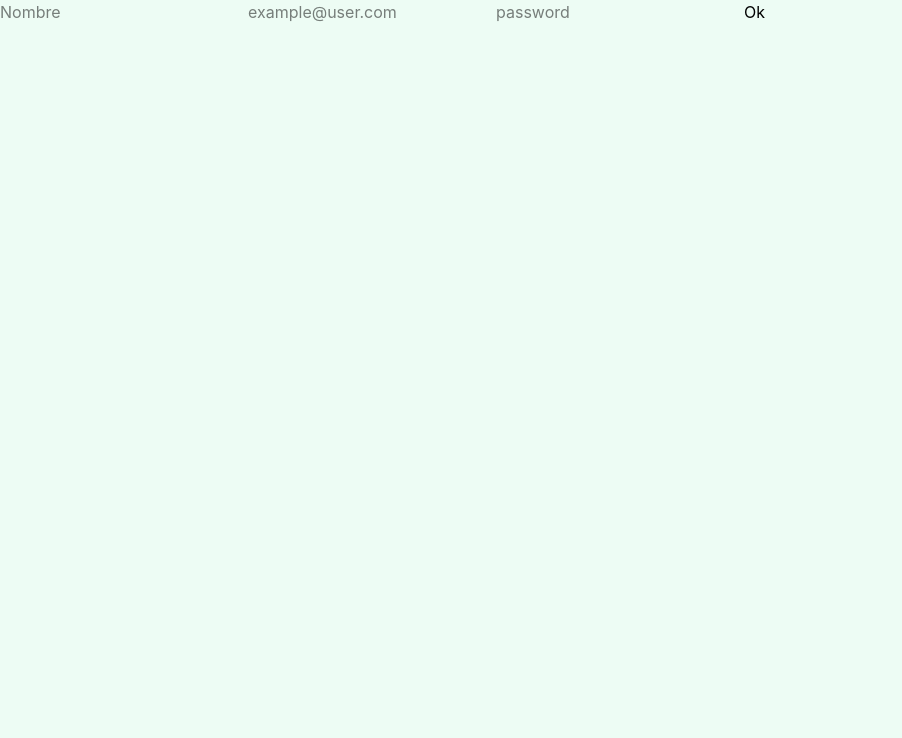
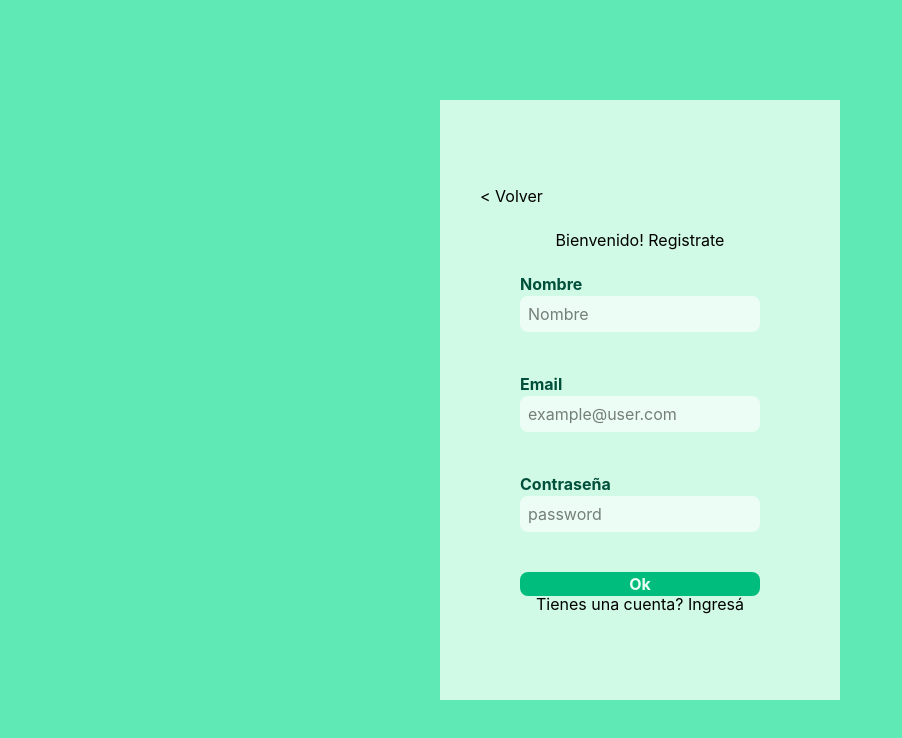
Before and after one commit to rejuanigg/fishing-store-frontend, a Vue app in the folder fishing-store-frontend/: page /register in a window 1280 px wide. Shown: the top 738 px of the page, without its empty margins (0-902 px from the left). Built offline with nearby package versions, Linux system fonts and the light colour scheme.

Commit message:
feat(login/register): add the ui to login and registrer view, implement logout and delete cart

```diff
--- a/fishing-store-frontend/src/App.vue
+++ b/fishing-store-frontend/src/App.vue
@@ -8,6 +8,7 @@ import { RouterView } from 'vue-router';
 <template>
 
 <RouterView></RouterView>
+<RouterLink></RouterLink>
 
 </template>
 
--- a/fishing-store-frontend/src/components/CartItem.vue
+++ b/fishing-store-frontend/src/components/CartItem.vue
@@ -29,13 +29,26 @@ const cart = cartStore();
 
       <div class="flex justify-between">
         <div class="flex items-center w-30 justify-between">
-            <button class="flex items-center justify-center h-5 w-5 rounded-sm bg-emerald-950 text-emerald-50 border border-solid border-emerald-500 hover:bg-emerald-200 hover:text-emerald-950" @click="cart.decrement(product.id)">-</button>
+            <button class="flex items-center justify-center h-5 w-5 rounded-sm bg-emerald-950 text-emerald-50 border border-solid border-emerald-500 hover:bg-emerald-200 hover:text-emerald-950"
+            @click="cart.decrement(product.id)">
+              -
+          </button>
             <span class="text-emerald-950 font-bold">{{ product.quantity }}</span>
-            <button class="flex items-center justify-center h-5 w-5 rounded-sm bg-emerald-950 text-emerald-50 border border-solid border-emerald-500 hover:bg-emerald-200 hover:text-emerald-950" @click="cart.increment(product.id)">+</button>
+            <button class="flex items-center justify-center h-5 w-5 rounded-sm bg-emerald-950 text-emerald-50 border border-solid border-emerald-500 hover:bg-emerald-200 hover:text-emerald-950"
+            @click="cart.increment(product.id)">
+              +
+          </button>
         </div>
         <div class="font-bold">$ {{ product.price }}</div>
       </div>
     </div>
 
+    <div>
+      <span class="text-red-300 font-bold cursor-pointer"
+      @click="cart.removeProduct(product.id)">
+        X
+    </span>
+    </div>
+
   </div>
 </template>
--- a/fishing-store-frontend/src/components/Nav.vue
+++ b/fishing-store-frontend/src/components/Nav.vue
@@ -1,41 +1,33 @@
 <script setup>
-import CartView from '@/router/CartView.vue';
-import HomeView from '@/router/HomeView.vue';
-import ProductView from '@/router/ProductView.vue';
+
 import { cartStore } from '@/stores/cart';
-import { computed, ref } from 'vue';
+import { useAuthStore } from '@/stores/auth';
 
+const authStore = useAuthStore();
 const cart = cartStore();
 
-const routes = {
-  '/': HomeView,
-  '/products': ProductView,
-  '/cart':CartView
-}
-
-const currentPath = ref(window.location.hash);
-
-window.addEventListener('hashchange', ()=>{
-  currentPath.value = window.location.hash;
-})
-
-const currentView = computed(()=>{
-  return routes[currentPath.value.slice(1)||'/|| NotFound']
-})
+const hasToken = localStorage.getItem("token")
 
 </script>
 
 <template>
 <div class="h-20 top-0 fixed w-full z-2 bg-emerald-50 flex justify-between items-center px-20">
-  <img class="h-20 w-20" src="../assets/hellfish.jpg">
+  <img class="h-20 w-20" src="../assets/hellfish.jpg"></img>
+  <ul class="w-2/4 flex justify-between">
+    <RouterLink to="/">Home</RouterLink>
+    <RouterLink to="/products">Products</RouterLink>
+  </ul>
 
-  </img>
-  <ul class="w-2/4 flex justify-between">
-    <a href="/">Home</a>
-    <a href="/products">Productos</a>
-  </ul>
+  <div v-if="hasToken === null">
+    <RouterLink to="/login">Login</RouterLink>
+  </div>
+
+  <div v-else>
+    <button @click="authStore.logout">Logout</button>
+  </div>
+
   <div class="">
-    <a href="/cart">Carrito</a>
+    <RouterLink to="/cart">Cart</RouterLink>
     <span>{{ cart.count }}</span>
   </div>
 </div>
--- a/fishing-store-frontend/src/router/CartView.vue
+++ b/fishing-store-frontend/src/router/CartView.vue
@@ -1,15 +1,11 @@
 <script setup>
 import CartItem from '@/components/CartItem.vue';
-import api from '@/services/api';
 import { cartStore } from '@/stores/cart';
 import CartInfo from '@/components/CartInfo.vue';
 import Nav from '@/components/Nav.vue';
 
 const cart = cartStore();
 
-function confirmOrder(){
-  api.post('/orders', { products: cart.product.map(p => ({ product_id: p.id, quantity: p.quantity})) })
-}
 </script>
 
 <template>
--- a/fishing-store-frontend/src/router/HomeView.vue
+++ b/fishing-store-frontend/src/router/HomeView.vue
@@ -25,9 +25,12 @@ function addCartItem(product) {
   <Nav></Nav>
 
   <Hero></Hero>
-  <div class="w-3/4 grid grid-cols-3 gap-4">
-    <ProductCard v-for="product in products" :product="product" @add-cart="addCartItem"></ProductCard>
+  <div class="flex justify-center items-center">
+    <div class="w-3/4 grid grid-cols-3 gap-4 mt-50">
+      <ProductCard v-for="product in products" :product="product" @add-cart="addCartItem"></ProductCard>
+    </div>
   </div>
+
 </template>
 
 <style scoped>
--- a/fishing-store-frontend/src/router/LoginView.vue
+++ b/fishing-store-frontend/src/router/LoginView.vue
@@ -14,7 +14,7 @@ async function onSubmit(){
   const response = await api.post('/login', {
     email:email.value,
     password:password.value,
-  })
+})
 
   authStore.login(response.data.token);
   localStorage.setItem('token', response.data.token);
@@ -25,9 +25,37 @@ async function onSubmit(){
 </script>
 
 <template>
-  <form @submit.prevent="onSubmit" id="login">
-    <input type="text" placeholder="example@user.com" v-model="email">
-    <input type="password" placeholder="password" v-model="password">
-    <button>Ok</button>
-  </form>
+
+<button @click="authStore.logout">LOGOUT</button>
+
+  <div class="w-full h-svh flex justify-center items-center">
+    <div class="bg-emerald-300 h-100 w-100 flex flex-col justify-center gap-5 items-center">
+      <div class="w-full flex pl-10">
+        <RouterLink to="/"> < Volver</RouterLink>
+      </div>
+      <span>Inicia Sesion</span>
+      <form class="h-2/4 w-3/5 flex flex-col gap-10" @submit.prevent="onSubmit" id="login">
+        <div class="flex flex-col w-full h-15">
+          <label class="font-bold text-emerald-900" for="login-email">Email</label>
+          <input class="bg-emerald-50 h-full p-2 rounded-lg" type="text" placeholder="example@user.com" v-model="email" id="login-email">
+        </div>
+
+        <div class="flex flex-col w-full h-15">
+          <label class="font-bold text-emerald-900" for="login-password">Contraseña</label>
+          <input class="bg-emerald-50 h-full p-2 rounded-lg" type="password" placeholder="password" v-model="password" id="login-password">
+        </div>
+
+        <button class="bg-emerald-500 rounded-lg font-bold text-emerald-50">Ok</button>
+      </form>
+
+      <div>
+        <span>
+          No tienes una cuenta?
+          <RouterLink to="/register">Registrate</RouterLink>
+        </span>
+      </div>
+
+    </div>
+
+  </div>
 </template>
--- a/fishing-store-frontend/src/router/ProductView.vue
+++ b/fishing-store-frontend/src/router/ProductView.vue
@@ -33,6 +33,8 @@ function addCartItem(product) {
   cart.addProduct(product);
 }
 
+const viewAll = () =>{ return selectedCategory.value = null}
+
 console.log(products)
 
 </script>
@@ -43,18 +45,20 @@ console.log(products)
   <Nav></Nav>
   <div class="mt-20 pt-20 flex flex-col items-center">
     <h1 class="text-2xl text-emerald-800 font-bold">Productos</h1>
-    <div class="my-20 w-full flex justify-center gap-20">
+    <div class="flex justify-center items-start w-full my-20 gap-20">
+
       <div class="grid grid-cols-2 sm:grid-cols-3 gap-10">
-        <ProductCard v-for="product in filterProdByCat" :product="product" @add-cart="addCartItem"></ProductCard>
+        <ProductCard v-for="product in filterProdByCat" :key="product.id" :product="product" @add-cart="addCartItem"/>
       </div>
-      <FilterProduct @send-cat="getSelect"></FilterProduct>
+
+      <FilterProduct class="sticky top-24" @send-cat="getSelect" @view-all="viewAll" />
+
     </div>
   </div>
+</template>
 
 
 
-
-</template>
 
 
 
--- a/fishing-store-frontend/src/router/RegisterView.vue
+++ b/fishing-store-frontend/src/router/RegisterView.vue
@@ -21,10 +21,42 @@ async function onSubmit(){
 </script>
 
 <template>
-  <form @submit.prevent="onSubmit">
-    <input type="text" placeholder="Nombre" v-model="name">
-    <input type="text" placeholder="example@user.com" v-model="email">
-    <input type="password" placeholder="password" v-model="password">
-    <button>Ok</button>
-  </form>
+
+  <div class=" bg-emerald-300 w-full h-svh flex justify-center items-center">
+    <div class="bg-emerald-100 h-150 w-100 flex flex-col justify-center gap-5 items-center">
+      <div class="w-full flex pl-10">
+        <RouterLink to="/"> < Volver</RouterLink>
+      </div>
+      <span>Bienvenido! Registrate</span>
+      <form class="h-2/4 w-3/5 flex flex-col gap-10" @submit.prevent="onSubmit" id="login">
+
+        <div class="flex flex-col w-full h-15">
+          <label class="font-bold text-emerald-900" for="">Nombre</label>
+          <input class="bg-emerald-50 h-full p-2 rounded-lg" type="text" placeholder="Nombre" v-model="name">
+        </div>
+
+        <div class="flex flex-col w-full h-15">
+          <label class="font-bold text-emerald-900" for="login-email">Email</label>
+          <input class="bg-emerald-50 h-full p-2 rounded-lg" type="text" placeholder="example@user.com" v-model="email" id="login-email">
+        </div>
+
+        <div class="flex flex-col w-full h-15">
+          <label class="font-bold text-emerald-900" for="login-password">Contraseña</label>
+          <input class="bg-emerald-50 h-full p-2 rounded-lg" type="password" placeholder="password" v-model="password" id="login-password">
+        </div>
+
+        <button class="bg-emerald-500 rounded-lg font-bold text-emerald-50">Ok</button>
+      </form>
+
+      <div>
+        <span>
+          Tienes una cuenta?
+          <RouterLink to="/login">Ingresá</RouterLink>
+        </span>
+      </div>
+
+    </div>
+
+  </div>
+
 </template>
--- a/fishing-store-frontend/src/stores/auth.js
+++ b/fishing-store-frontend/src/stores/auth.js
@@ -1,10 +1,19 @@
+import api from "@/services/api";
 import { defineStore } from "pinia";
+import { cartStore } from "./cart";
+
 
 export const useAuthStore = defineStore('login',{
   state: () => ({token:""}),
   actions: {
     login(token){
       this.token = token
-    }
-  }
+    },
+    logout(state){
+      const cart = cartStore()
+
+      api.post('/logout');
+      localStorage.clear('token', state.token);
+      cart.delete();
+  }}
 })
--- a/fishing-store-frontend/src/stores/cart.js
+++ b/fishing-store-frontend/src/stores/cart.js
@@ -34,6 +34,12 @@ export const cartStore = defineStore('cart',{
         }
       }
     },
+    removeProduct(product){
+      this.product = this.product.filter(item => item.id !== product)
+    },
+    delete(){
+      this.product = [];
+    }
   }
 }
 );
```
Also changed, not shown: fishing-store-frontend/src/components/FilterProduct.vue (+12 -5 lines).
